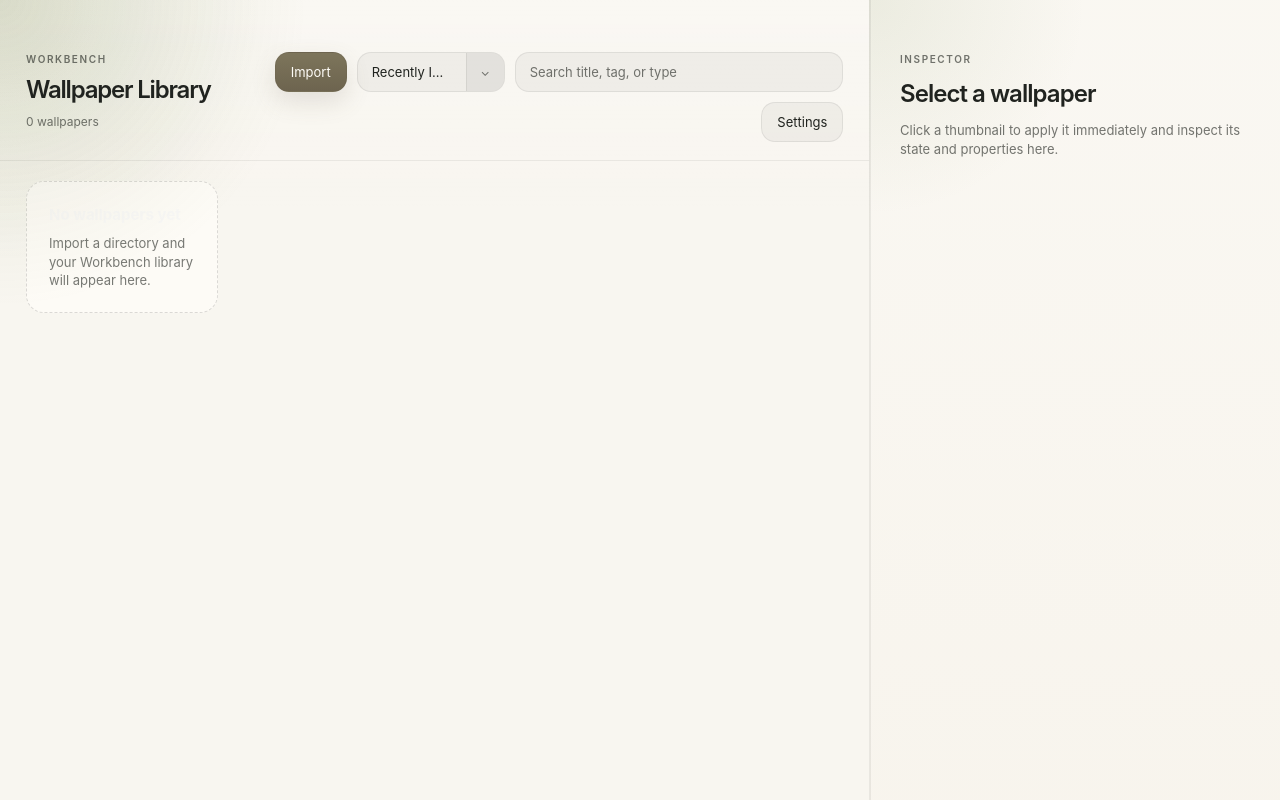
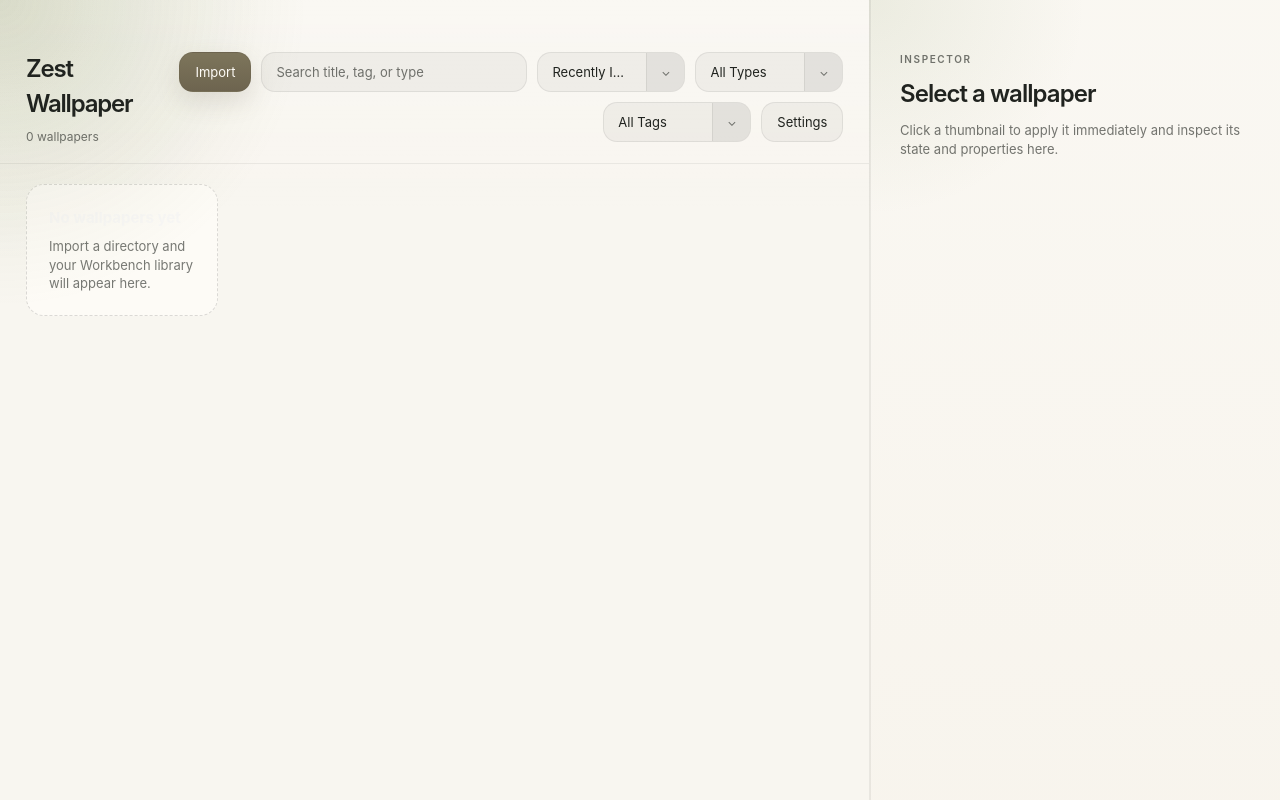
Before and after one commit to lgcenen/zest-wallpaper, a React (Vite) app: page / in a window 1280 px wide. Built offline with nearby package versions, Linux system fonts and the light colour scheme.

Commit message:
Add type and tag filters to Workbench

```diff
--- a/src/app-shell/WorkbenchApp.tsx
+++ b/src/app-shell/WorkbenchApp.tsx
@@ -19,6 +19,7 @@ import type {
   SceneRuntimeSettingsSnapshot,
   WallpaperProperty,
   WallpaperRuntimeRecord,
+  WallpaperType,
 } from "../types";
 import {
   getWorkbenchCopy,
@@ -354,15 +355,6 @@ function SettingsPopover({
           ]}
           onChange={(value) => onLanguageChange(value as WorkbenchLanguage)}
         />
-        <SelectField
-          label={copy.defaultSortLabel}
-          value={sortKey}
-          options={[
-            { value: "recent", label: copy.sortName("recent") },
-            { value: "title", label: copy.sortName("title") },
-          ]}
-          onChange={(value) => onSortKeyChange(value as WorkbenchSortKey)}
-        />
         <label className="settings-field">
           <span>{copy.guiOpacityLabel}</span>
           <div className="settings-range-row">
@@ -424,7 +416,6 @@ function SettingsPopover({
         </label>
       </div>
 
-      <p className="settings-note">{copy.themeResolved(themeMode, resolvedTheme)}</p>
     </div>
   );
 }
@@ -796,6 +787,9 @@ function LibraryPane({
   activeWallpaperId,
   isApplyingWallpaperId,
   searchQuery,
+  typeFilter,
+  tagFilter,
+  availableTags,
   isImporting,
   copy,
   resolvedTheme,
@@ -804,6 +798,8 @@ function LibraryPane({
   sceneRuntimeSettingsLoading,
   sceneRuntimeSettingsSaving,
   onSearchChange,
+  onTypeFilterChange,
+  onTagFilterChange,
   onSortChange,
   onThemeModeChange,
   onLanguageChange,
@@ -819,6 +815,9 @@ function LibraryPane({
   activeWallpaperId: string | null;
   isApplyingWallpaperId: string | null;
   searchQuery: string;
+  typeFilter: WallpaperType | "all";
+  tagFilter: string;
+  availableTags: string[];
   isImporting: boolean;
   copy: WorkbenchCopy;
   resolvedTheme: "light" | "dark";
@@ -832,6 +831,8 @@ function LibraryPane({
   sceneRuntimeSettingsLoading: boolean;
   sceneRuntimeSettingsSaving: boolean;
   onSearchChange: (value: string) => void;
+  onTypeFilterChange: (value: WallpaperType | "all") => void;
+  onTagFilterChange: (value: string) => void;
   onSortChange: (value: WorkbenchSortKey) => void;
   onThemeModeChange: (value: WorkbenchThemeMode) => void;
   onLanguageChange: (value: WorkbenchLanguage) => void;
@@ -873,7 +874,6 @@ function LibraryPane({
     <section className="library-pane">
       <header className="workbench-toolbar">
         <div className="workbench-toolbar-copy">
-          <p className="eyebrow">{copy.toolbarEyebrow}</p>
           <h1>{copy.toolbarTitle}</h1>
           <span className="workbench-toolbar-meta">
             {copy.toolbarSummary(wallpapers.length, totalCount, searchQuery.trim().length > 0)}
@@ -889,6 +889,17 @@ function LibraryPane({
           >
             {copy.importAction}
           </button>
+
+          <label className="toolbar-search">
+            <span className="sr-only">{copy.searchAction}</span>
+            <input
+              type="search"
+              value={searchQuery}
+              aria-label={copy.searchAction}
+              placeholder={copy.searchPlaceholder}
+              onChange={(event) => onSearchChange(event.target.value)}
+            />
+          </label>
 
           <label className="toolbar-select">
             <span className="sr-only">{copy.sortAction}</span>
@@ -904,14 +915,31 @@ function LibraryPane({
             />
           </label>
 
-          <label className="toolbar-search">
-            <span className="sr-only">{copy.searchAction}</span>
-            <input
-              type="search"
-              value={searchQuery}
-              aria-label={copy.searchAction}
-              placeholder={copy.searchPlaceholder}
-              onChange={(event) => onSearchChange(event.target.value)}
+          <label className="toolbar-select">
+            <span className="sr-only">{copy.filterTypeAction}</span>
+            <WorkbenchSelect
+              ariaLabel={copy.filterTypeAction}
+              value={typeFilter}
+              options={[
+                { value: "all", label: copy.filterAllTypes },
+                { value: "scene", label: copy.typeLabel("scene") },
+                { value: "video", label: copy.typeLabel("video") },
+                { value: "web", label: copy.typeLabel("web") },
+              ]}
+              onChange={(value) => onTypeFilterChange(value as WallpaperType | "all")}
+            />
+          </label>
+
+          <label className="toolbar-select">
+            <span className="sr-only">{copy.filterTagAction}</span>
+            <WorkbenchSelect
+              ariaLabel={copy.filterTagAction}
+              value={tagFilter}
+              options={[
+                { value: "all", label: copy.filterAllTags },
+                ...availableTags.map((tag) => ({ value: tag, label: tag })),
+              ]}
+              onChange={(value) => onTagFilterChange(value)}
             />
           </label>
 
@@ -1154,6 +1182,8 @@ export default function WorkbenchApp() {
   const [isImporting, setIsImporting] = useState(false);
   const [searchQuery, setSearchQuery] = useState("");
   const deferredSearchQuery = useDeferredValue(searchQuery);
+  const [typeFilter, setTypeFilter] = useState<WallpaperType | "all">("all");
+  const [tagFilter, setTagFilter] = useState<string>("all");
   const [isApplyingWallpaperId, setIsApplyingWallpaperId] = useState<string | null>(null);
   const [lastApplyError, setLastApplyError] = useState<ApplyErrorState | null>(null);
   const detailScrollRef = useRef<HTMLDivElement | null>(null);
@@ -1201,12 +1231,30 @@ export default function WorkbenchApp() {
     return next;
   }, [preferences.language, preferences.sortKey, wallpapers]);
 
+  const availableTags = useMemo(() => {
+    const tags = new Set<string>();
+    for (const record of wallpapers) {
+      for (const tag of record.tags ?? []) {
+        tags.add(tag);
+      }
+    }
+    return [...tags].sort((a, b) => a.localeCompare(b));
+  }, [wallpapers]);
+
   const visibleWallpapers = useMemo(() => {
+    let result = orderedWallpapers;
+
+    if (typeFilter !== "all") {
+      result = result.filter((record) => record.wallpaperType === typeFilter);
+    }
+
+    if (tagFilter !== "all") {
+      result = result.filter((record) => (record.tags ?? []).includes(tagFilter));
+    }
+
     const keyword = deferredSearchQuery.trim().toLocaleLowerCase();
-    if (!keyword) {
-      return orderedWallpapers;
-    }
-    return orderedWallpapers.filter((record) => {
+    if (keyword) {
+      result = result.filter((record) => {
         const haystacks = [
           record.title,
           record.wallpaperType,
@@ -1215,7 +1263,10 @@ export default function WorkbenchApp() {
         ];
         return haystacks.some((value) => value.toLocaleLowerCase().includes(keyword));
       });
-  }, [copy, deferredSearchQuery, orderedWallpapers]);
+    }
+
+    return result;
+  }, [copy, deferredSearchQuery, orderedWallpapers, typeFilter, tagFilter]);
 
   const selected = useMemo(
     () => wallpapers.find((record) => record.id === selectedId) ?? null,
@@ -1642,6 +1693,9 @@ export default function WorkbenchApp() {
         activeWallpaperId={activeWallpaperId}
         isApplyingWallpaperId={isApplyingWallpaperId}
         searchQuery={searchQuery}
+        typeFilter={typeFilter}
+        tagFilter={tagFilter}
+        availableTags={availableTags}
         isImporting={isImporting}
         copy={copy}
         resolvedTheme={resolvedTheme}
@@ -1650,6 +1704,8 @@ export default function WorkbenchApp() {
         sceneRuntimeSettingsLoading={sceneRuntimeSettingsLoading}
         sceneRuntimeSettingsSaving={sceneRuntimeSettingsSaving}
         onSearchChange={setSearchQuery}
+        onTypeFilterChange={setTypeFilter}
+        onTagFilterChange={setTagFilter}
         onSortChange={(value) => updatePreference("sortKey", value)}
         onThemeModeChange={(value) => updatePreference("themeMode", value)}
         onLanguageChange={(value) => updatePreference("language", value)}
--- a/src/app-shell/workbench-copy.ts
+++ b/src/app-shell/workbench-copy.ts
@@ -40,6 +40,10 @@ export interface WorkbenchCopy {
   toolbarSummary: (visible: number, total: number, filtering: boolean) => string;
   importAction: string;
   sortAction: string;
+  filterTypeAction: string;
+  filterTagAction: string;
+  filterAllTypes: string;
+  filterAllTags: string;
   searchAction: string;
   searchPlaceholder: string;
   settingsAction: string;
@@ -88,11 +92,15 @@ export interface WorkbenchCopy {
 
 const zhCnCopy: WorkbenchCopy = {
   toolbarEyebrow: "Workbench",
-  toolbarTitle: "本地壁纸库",
+  toolbarTitle: "Zest Wallpaper",
   toolbarSummary: (visible: number, total: number, filtering: boolean) =>
     filtering ? `显示 ${visible} / ${total} 个壁纸` : `${total} 个本地壁纸`,
   importAction: "导入",
   sortAction: "排序",
+  filterTypeAction: "筛选类型",
+  filterTagAction: "筛选标签",
+  filterAllTypes: "全部类型",
+  filterAllTags: "全部标签",
   searchAction: "搜索",
   searchPlaceholder: "搜索标题、标签或类型",
   settingsAction: "设置",
@@ -210,11 +218,15 @@ const zhCnCopy: WorkbenchCopy = {
 
 const englishCopy: WorkbenchCopy = {
   toolbarEyebrow: "Workbench",
-  toolbarTitle: "Wallpaper Library",
+  toolbarTitle: "Zest Wallpaper",
   toolbarSummary: (visible: number, total: number, filtering: boolean) =>
     filtering ? `Showing ${visible} of ${total} wallpapers` : `${total} wallpapers`,
   importAction: "Import",
   sortAction: "Sort",
+  filterTypeAction: "Filter by Type",
+  filterTagAction: "Filter by Tag",
+  filterAllTypes: "All Types",
+  filterAllTags: "All Tags",
   searchAction: "Search",
   searchPlaceholder: "Search title, tag, or type",
   settingsAction: "Settings",
```
Lines whose indentation alone changed are shown as unchanged.
